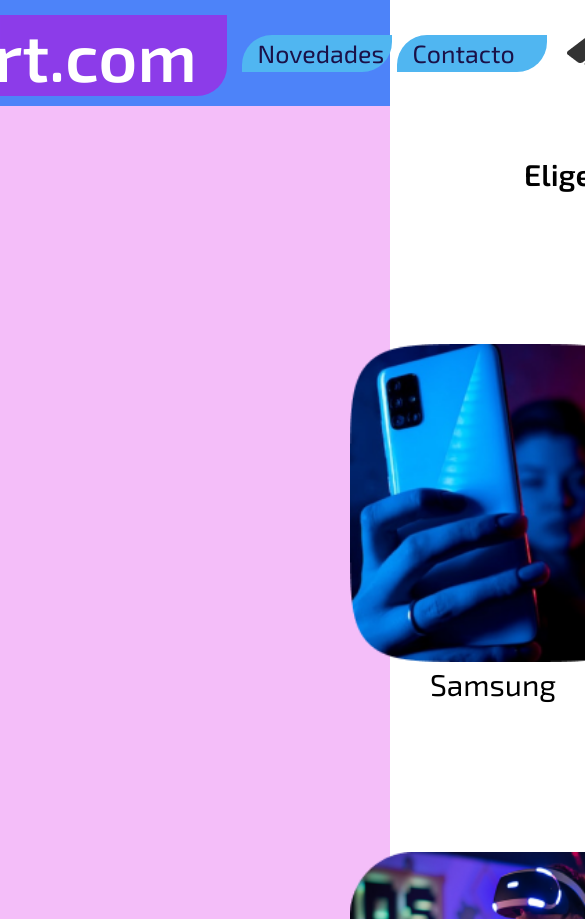
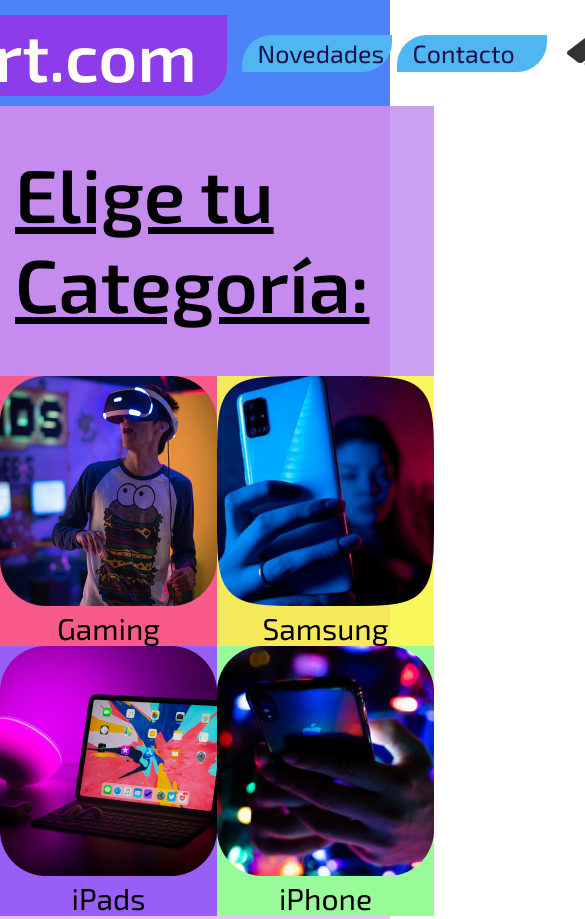
Before and after one commit to sebasshidalgo/proyecto-be-smart-com, a plain HTML site: page index.html in a window 390 px wide. Shown: the top 919 px of the page, 585 px wide, since content can reach past the window. Drawn offline with Linux system fonts and the light colour scheme.

Commit message:
agregue el media query en 768px para tablet y cambie layout y colores de cards en main

```diff
--- a/css/style.css
+++ b/css/style.css
@@ -17,6 +17,7 @@
 
 main {
   background-color: rgba(236, 138, 245, 0.555);
+  min-height: 949px;
 }
 
 footer {
@@ -116,7 +117,6 @@
   font-family: "Exo 2", sans-serif;
   font-size: 30px;
   color: black;
-  padding-left: 15px;
   text-align: center;
 }
 
@@ -243,7 +243,8 @@
   width: 100%;
   grid-template-columns: repeat(3, 1fr);
   grid-template-rows: repeat(1, 1fr);
-  grid-template-areas: "banner banner navBar";
+  grid-template-areas:
+  "banner banner navBar";
   justify-content: center;
   align-items: center;
 }
@@ -286,35 +287,34 @@
 }
 .box-0 {
   grid-area: box-0;
-  padding: 50px;
-  text-align: center;
+  display: flex;
+  flex-direction: column;
+  align-items: center;
+  justify-content: center;
 }
 .box-1 {
   grid-area: box-1;
-  padding: 50px;
-  margin-left: 300px;
-  width: 100%;
+  display: flex;
+  flex-direction: column;
+  align-items: center;
 }
 .box-2 {
   grid-area: box-2;
-  padding: 50px;
-  margin-left: 200px;
+  display: flex;
+  flex-direction: column;
+  align-items: center;
 }
 .box-3 {
   grid-area: box-3;
-  padding: 50px;
-  margin-left: 300px;
+  display: flex;
+  flex-direction: column;
+  align-items: center;
 }
 .box-4 {
   grid-area: box-4;
-  padding: 50px;
-  margin-left: 200px;
-}
-.box-text {
-  margin-left: 65px;
-}
-.box-img {
-  width: 300px;
+  display: flex;
+  flex-direction: column;
+  align-items: center;
 }
 
 /*footer*/
@@ -344,3 +344,42 @@
   grid-column: 3/4;
   grid-row: 2/2;
 }
+
+
+
+
+/***RESPONSIVE WEB DESIGN***/
+
+
+
+@media (max-width: 768px){
+  .grid-container-2 {
+    width: 100%;
+    grid-row-gap: 0px;
+    grid-template-columns: repeat(2,1fr);
+    grid-template-rows: repeat(3, 1fr);
+    grid-template-areas:
+      "box-0 box-0"
+      "box-3 box-1"
+      "box-4 box-2"
+      ;
+  }
+  .box-0{
+    font-size:50px;
+    text-decoration: underline;
+    background-color:rgba(177, 116, 233, 0.671);
+
+  }
+  .box-1{
+    background-color: rgba(248, 245, 48, 0.788);
+  }
+  .box-2{
+    background-color: palegreen;
+  }
+  .box-3{
+    background-color: rgb(248, 90, 137);
+  }
+  .box-4{
+    background-color: rgba(103, 43, 243, 0.651);
+  }
+}
```
